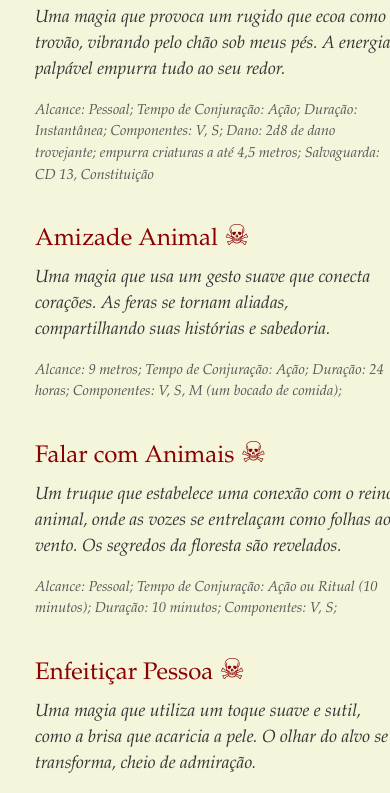
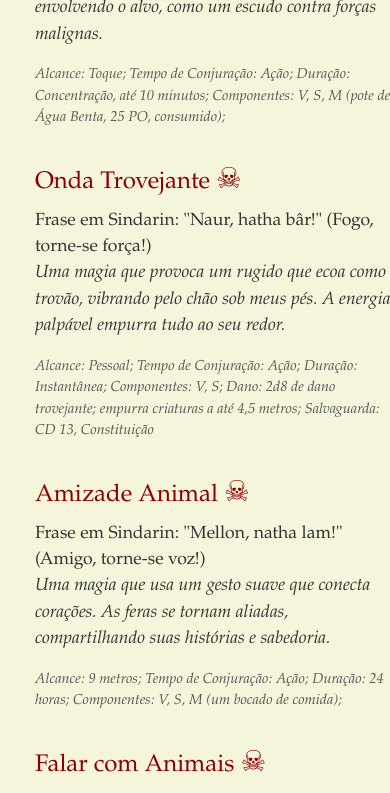
Before and after one commit to MoleraBoy/parma-en-vairon, a plain HTML site: page index.html in a window 390 px wide. Shown: the part 1207-2000 px from the top of the page. Drawn offline with nearby package versions, Linux system fonts and the light colour scheme.

Commit message:
Update index.html

```diff
--- a/index.html
+++ b/index.html
@@ -24,9 +24,10 @@
         color: #e0e0e0;
       }
       h1 {
-        text-align: center;
+        text-align: center; /* Centraliza o título */
         font-size: 2.5em;
         text-decoration: underline;
+        margin: 0 auto; /* Garante centralização */
       }
       h2 {
         color: #8b0000;
@@ -166,7 +167,7 @@
           ritual: false,
           concentracao: false,
           descricao:
-            "Uma magia que utiliza uma lâmina fria que corta como o gelo, seu aroma fresco e cortante pairando no ar. Um terror cristalizado que explode em um espetáculo de fragmentos.",
+            'Frase em Sindarin: "Ringail, hatha naur!" (Gelo, torne-se lâmina!)<br><i>Uma magia que utiliza uma lâmina fria que corta como o gelo, seu aroma fresco e cortante pairando no ar. Um terror cristalizado que explode em um espetáculo de fragmentos.</i>',
           alcance: "18 metros",
           tempoConjuracao: "Ação",
           duracao: "Instantânea",
@@ -180,7 +181,7 @@
           ritual: false,
           concentracao: false,
           descricao:
-            "Uma magia que provoca uma carícia suave, como a brisa morna de um amanhecer. Uma luz suave emana de minhas mãos, curando o que foi danificado.",
+            'Frase em Sindarin: "Estel, natha naur!" (Esperança, torne-se cura!)<br><i>Uma magia que provoca uma carícia suave, como a brisa morna de um amanhecer. Uma luz suave emana de minhas mãos, curando o que foi danificado.</i>',
           alcance: "Toque",
           tempoConjuracao: "Ação",
           duracao: "Instantânea",
@@ -193,7 +194,7 @@
           ritual: false,
           concentracao: false,
           descricao:
-            "Uma magia que cria frutos mágicos que brotam como flores sob a luz da lua. Cada mordida oferece um sabor doce, curando e alimentando.",
+            'Frase em Sindarin: "Yavanna, natha maethor!" (Yavanna, torne-os frutos!)<br><i>Uma magia que cria frutos mágicos que brotam como flores sob a luz da lua. Cada mordida oferece um sabor doce, curando e alimentando.</i>',
           alcance: "Pessoal",
           tempoConjuracao: "Ação",
           duracao: "24 horas",
@@ -206,7 +207,7 @@
           ritual: false,
           concentracao: true,
           descricao:
-            "Uma magia que cria uma aura protetora envolvendo o alvo, como um escudo contra forças malignas.",
+            'Frase em Sindarin: "Dúath, hatha thang!" (Escuridão, torne-se proteção!)<br><i>Uma magia que cria uma aura protetora envolvendo o alvo, como um escudo contra forças malignas.</i>',
           alcance: "Toque",
           tempoConjuracao: "Ação",
           duracao: "Concentração, até 10 minutos",
@@ -218,7 +219,7 @@
           ritual: false,
           concentracao: false,
           descricao:
-            "Uma magia que provoca um rugido que ecoa como trovão, vibrando pelo chão sob meus pés. A energia palpável empurra tudo ao seu redor.",
+            'Frase em Sindarin: "Naur, hatha bâr!" (Fogo, torne-se força!)<br><i>Uma magia que provoca um rugido que ecoa como trovão, vibrando pelo chão sob meus pés. A energia palpável empurra tudo ao seu redor.</i>',
           alcance: "Pessoal",
           tempoConjuracao: "Ação",
           duracao: "Instantânea",
@@ -232,19 +233,19 @@
           ritual: false,
           concentracao: false,
           descricao:
-            "Uma magia que usa um gesto suave que conecta corações. As feras se tornam aliadas, compartilhando suas histórias e sabedoria.",
+            'Frase em Sindarin: "Mellon, natha lam!" (Amigo, torne-se voz!)<br><i>Uma magia que usa um gesto suave que conecta corações. As feras se tornam aliadas, compartilhando suas histórias e sabedoria.</i>',
           alcance: "9 metros",
           tempoConjuracao: "Ação",
           duracao: "24 horas",
         },
         {
           nome: "Falar com Animais",
-          tipo: "Slot",
+          tipo: "Slot", // Alterado de "Truque" para "Slot"
           componentes: "V, S",
           ritual: true,
           concentracao: false,
           descricao:
-            "Um truque que estabelece uma conexão com o reino animal, onde as vozes se entrelaçam como folhas ao vento. Os segredos da floresta são revelados.",
+            'Frase em Sindarin: "Mellon, hatha lam!" (Amigo, torne-se voz!)<br><i>Uma magia que estabelece uma conexão com o reino animal, onde as vozas se entrelaçam como folhas ao vento. Os segredos da floresta são revelados.</i>',
           alcance: "Pessoal",
           tempoConjuracao: "Ação ou Ritual (10 minutos)",
           duracao: "10 minutos",
@@ -256,7 +257,7 @@
           ritual: false,
           concentracao: false,
           descricao:
-            "Uma magia que utiliza um toque suave e sutil, como a brisa que acaricia a pele. O olhar do alvo se transforma, cheio de admiração.",
+            'Frase em Sindarin: "Mellon, natha hûl!" (Amigo, torne-se encanto!)<br><i>Uma magia que utiliza um toque suave e sutil, como a brisa que acaricia a pele. O olhar do alvo se transforma, cheio de admiração.</i>',
           alcance: "9 metros",
           tempoConjuracao: "Ação",
           duracao: "1 hora",
@@ -269,7 +270,7 @@
           ritual: false,
           concentracao: true,
           descricao:
-            "Um truque que cria pequenas luzes dançantes, iluminando a escuridão como estrelas caindo. A magia flui, revelando o que estava oculto.",
+            'Frase em Sindarin: "Calad, hatha lûm!" (Luz, torne-se dança!)<br><i>Uma magia que cria pequenas luzes dançantes, iluminando a escuridão como estrelas caindo. A magia flui, revelando o que estava oculto.</i>',
           alcance: "18 metros",
           tempoConjuracao: "Ação",
           duracao: "Concentração, até 1 minuto",
@@ -281,7 +282,7 @@
           ritual: false,
           concentracao: false,
           descricao:
-            "Um truque que provoca um som de badalar reverberante, como um eco de lamentos. A vida se esvai, deixando apenas a morte.",
+            'Frase em Sindarin: "Naur, natha naeth!" (Fogo, torne-se morte!)<br><i>Um truque que provoca um som de badalar reverberante, como um eco de lamentos. A vida se esvai, deixando apenas a morte.</i>',
           alcance: "18 metros",
           tempoConjuracao: "Ação",
           duracao: "Instantânea",
@@ -295,7 +296,7 @@
           ritual: false,
           concentracao: false,
           descricao:
-            "Uma magia que permite moldar a água com um gesto suave, criando ou destruindo grandes quantidades com facilidade.",
+            'Frase em Sindarin: "Nîn, natha celair!" (Água, torne-se pura!)<br><i>Uma magia que permite moldar a água com um gesto suave, criando ou destruindo grandes quantidades com facilidade.</i>',
           alcance: "9 metros",
           tempoConjuracao: "Ação",
           duracao: "Instantânea",
@@ -307,7 +308,7 @@
           ritual: false,
           concentracao: false,
           descricao:
-            "Uma magia que aumenta a velocidade de movimento do alvo, como se a brisa o carregasse para frente.",
+            'Frase em Sindarin: "Lüg, hatha bâr!" (Velocidade, torne-se força!)<br><i>Uma magia que aumenta a velocidade de movimento do alvo, como se a brisa o carregasse para frente.</i>',
           alcance: "Toque",
           tempoConjuracao: "Ação",
           duracao: "1 hora",
@@ -319,7 +320,7 @@
           ritual: false,
           concentracao: false,
           descricao:
-            "Uma magia que permite ao alvo saltar grandes distâncias, como se as forças da natureza o impulsionassem.",
+            'Frase em Sindarin: "Tolo, natha naeth!" (Venha, torne-se salto!)<br><i>Uma magia que permite ao alvo saltar grandes distâncias, como se as forças da natureza o impulsionassem.</i>',
           alcance: "Toque",
           tempoConjuracao: "Ação Bônus",
           duracao: "1 minuto",
@@ -331,19 +332,21 @@
           ritual: false,
           concentracao: false,
           descricao:
-            "Uma magia que transforma o cajado em uma arma poderosa, canalizando a energia da floresta.",
+            'Frase em Sindarin: "Taur, natha maethor!" (Floresta, torne-se força!)<br><i>Uma magia que transforma o cajado em uma arma poderosa, canalizando a energia da floresta. O bordão emite uma aura mágica, permitindo que você ataque com ele como se fosse uma arma mágica. Cada golpe desfere dano adicional, e você pode usar sua Sabedoria para os ataques, em vez de Força ou Destreza.</i>',
           alcance: "Pessoal",
           tempoConjuracao: "Ação Bônus",
           duracao: "1 minuto",
+          dano: "1d8 de dano contundente + modificador de Sabedoria",
+          salvaguarda: "Nenhuma",
         },
         {
           nome: "Raio de Bruxa",
-          tipo: "Truque",
+          tipo: "Slot", // Alterado de "Truque" para "Slot"
           componentes: "V, S, M (um galho atingido por um raio)",
           ritual: false,
           concentracao: true,
           descricao:
-            "Uma magia que provoca um golpe elétrico que ressoa como o trovão, a eletricidade dança entre meus dedos antes de atingir o alvo.",
+            'Frase em Sindarin: "Naur, hatha lûg!" (Fogo, torne-se raio!)<br><i>Uma magia que provoca um golpe elétrico que ressoa como o trovão, a eletricidade dança entre meus dedos antes de atingir o alvo.</i>',
           alcance: "18 metros",
           tempoConjuracao: "Ação",
           duracao: "Concentração, até 1 minuto",
@@ -356,7 +359,7 @@
           ritual: true,
           concentracao: true,
           descricao:
-            "Uma magia que revela a presença de magia, permitindo que Vairon veja auras mágicas ao seu redor.",
+            'Frase em Sindarin: "Ithil, natha thîr!" (Lua, torne-se visão!)<br><i>Uma magia que revela a presença de magia, permitindo que Vairon veja auras mágicas ao seu redor.</i>',
           alcance: "Pessoal",
           tempoConjuracao: "10 minutos (ritual) ou Ação",
           duracao: "Concentração, até 10 minutos",
@@ -368,7 +371,7 @@
           ritual: true,
           concentracao: true,
           descricao:
-            "Uma magia que permite a Vairon detectar venenos e doenças, como um faro aguçado para perigos ocultos.",
+            'Frase em Sindarin: "Dûath, natha thîr!" (Escuridão, torne-se visão!)<br><i>Uma magia que permite a Vairon detectar venenos e doenças, como um faro aguçado para perigos ocultos.</i>',
           alcance: "Pessoal",
           tempoConjuracao: "10 minutos (ritual) ou Ação",
           duracao: "Concentração, até 10 minutos",
@@ -380,7 +383,7 @@
           ritual: true,
           concentracao: false,
           descricao:
-            "Uma magia que limpa a podridão, como a água cristalina de um riacho. O odor de veneno se dissipa, dando lugar à frescura.",
+            'Frase em Sindarin: "Nîn, natha celair!" (Água, torne-se pura!)<br><i>Uma magia que limpa a podridão, como a água cristalina de um riacho. O odor de veneno se dissipa, dando lugar à frescura.</i>',
           alcance: "3 metros",
           tempoConjuracao: "10 minutos (ritual) ou Ação",
           duracao: "Instantânea",
@@ -392,7 +395,7 @@
           ritual: false,
           concentracao: false,
           descricao:
-            "Um truque que cria efeitos sensoriais inofensivos, como folhas caindo ou fadas dançantes, evocando a beleza da natureza.",
+            'Frase em Sindarin: "Natha lûm, mellyn!" (Torne-se luz, amigos!)<br><i>Um truque que cria efeitos sensoriais inofensivos, como folhas caindo ou fadas dançantes, evocando a beleza da natureza.</i>',
           alcance: "9 metros",
           tempoConjuracao: "Ação",
           duracao: "Instantânea",
@@ -404,7 +407,7 @@
           ritual: false,
           concentracao: false,
           descricao:
-            "Um truque que transforma a fumaça do cachimbo em uma névoa tóxica, causando dano venenoso aos que se aproximam.",
+            'Frase em Sindarin: "Dúath, natha hûl!" (Sombra, torne-se veneno!)<br><i>Um truque que transforma a fumaça do cachimbo em uma névoa tóxica, causando dano venenoso aos que se aproximam.</i>',
           alcance: "9 metros",
           tempoConjuracao: "Ação",
           duracao: "Instantânea",
@@ -471,12 +474,8 @@
           const magiaElement = document.createElement("div");
           magiaElement.className = "col-md-6";
           magiaElement.innerHTML = `
-                    <h2>${
-                      magia.nome
-                    } <span class="favorite" onclick="toggleFavorito('${
-            magia.nome
-          }')">${favoritos.includes(magia.nome) ? "☠️" : "☠"}</span></h2>
-                    <p><i>${magia.descricao}</i></p>
+                    <h2>${magia.nome} <span class="favorite" onclick="toggleFavorito('${magia.nome}')">${favoritos.includes(magia.nome) ? "☠️" : "☠"}</span></h2>
+                    <p>${magia.descricao}</p>
                     <p class="game-info">
                         Alcance: <i>${magia.alcance}</i>;
                         Tempo de Conjuração: <i>${magia.tempoConjuracao}</i>;
@@ -484,11 +483,7 @@
                         Componentes: <i>${magia.componentes}</i>;
                         ${magia.dano ? `Dano: <i>${magia.dano}</i>; ` : ""}
                         ${magia.cura ? `Cura: <i>${magia.cura}</i>; ` : ""}
-                        ${
-                          magia.salvaguarda
-                            ? `Salvaguarda: <i>${magia.salvaguarda}</i>`
-                            : ""
-                        }
+                        ${magia.salvaguarda ? `Salvaguarda: <i>${magia.salvaguarda}</i>` : ""}
                     </p>
                 `;
           container.appendChild(magiaElement);
@@ -500,9 +495,7 @@
         filtros.semSlot = document.getElementById("filtro-sem-slot").checked;
         filtros.comSlot = document.getElementById("filtro-com-slot").checked;
         filtros.rituais = document.getElementById("filtro-rituais").checked;
-        filtros.concentracao = document.getElementById(
-          "filtro-concentracao"
-        ).checked;
+        filtros.concentracao = document.getElementById("filtro-concentracao").checked;
         filtros.materiais = document.getElementById("filtro-materiais").checked;
         filtros.favoritos = document.getElementById("filtro-favoritos").checked;
         atualizarMagias();
@@ -526,23 +519,18 @@
           sugestoesContainer.appendChild(item);
         });
 
-        sugestoesContainer.style.display =
-          sugestoes.length > 0 ? "block" : "none";
+        sugestoesContainer.style.display = sugestoes.length > 0 ? "block" : "none";
       }
 
       function selecionarMagia(nome) {
-        const magiaElement = document.querySelector(
-          `h2:contains('${nome}')`
-        ).parentElement;
+        const magiaElement = document.querySelector(`h2:contains('${nome}')`).parentElement;
         magiaElement.style.order = -1;
       }
 
       function mostrarMagiaUnica(nome) {
         const todasMagias = document.querySelectorAll(".col-md-6");
         todasMagias.forEach((magia) => {
-          magia.style.display = magia
-            .querySelector("h2")
-            .innerText.includes(nome)
+          magia.style.display = magia.querySelector("h2").innerText.includes(nome)
             ? "block"
             : "none";
         });
@@ -575,9 +563,7 @@
       }
 
       function detectSystemTheme() {
-        const prefersDarkScheme = window.matchMedia(
-          "(prefers-color-scheme: dark)"
-        );
+        const prefersDarkScheme = window.matchMedia("(prefers-color-scheme: dark)");
         const savedTheme = localStorage.getItem("theme");
         if (
           savedTheme === "dark" ||
```
